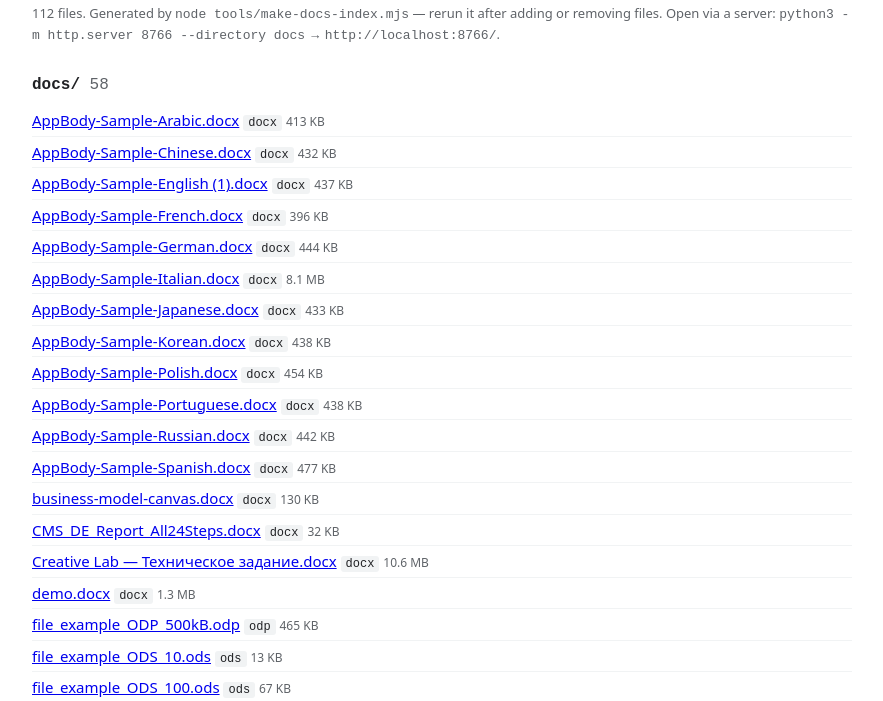
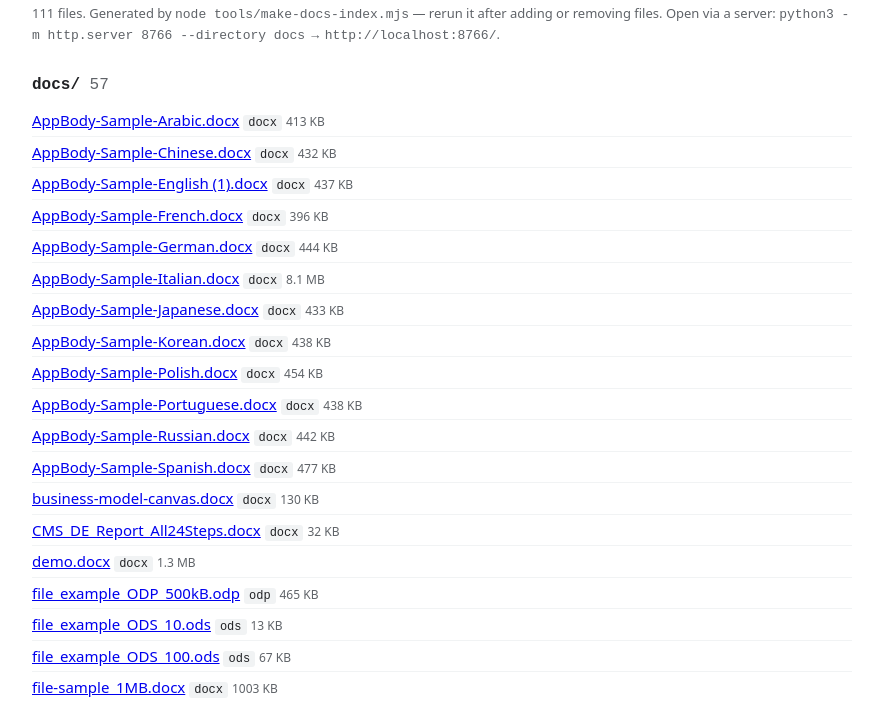
Before and after one commit to preved-medved/docx-viewer, a plain HTML site: page test-data-8336c0f2-9e8e-499e-aaf7-e33cf993ce1b/index.html in a window 1280 px wide. Shown: the part 65-766 px from the top of the page, without its empty margins (198-1081 px from the left). Drawn offline with Linux system fonts and the light colour scheme.

Commit message:
remove doc

```diff
--- a/test-data-8336c0f2-9e8e-499e-aaf7-e33cf993ce1b/index.html
+++ b/test-data-8336c0f2-9e8e-499e-aaf7-e33cf993ce1b/index.html
@@ -23,11 +23,11 @@
   </head>
   <body>
     <h1>Sample documents</h1>
-    <p class="hint">112 files. Generated by <code>node tools/make-docs-index.mjs</code> — rerun it after adding or removing files.
+    <p class="hint">111 files. Generated by <code>node tools/make-docs-index.mjs</code> — rerun it after adding or removing files.
       Open via a server: <code>python3 -m http.server 8766 --directory docs</code> → <code>http://localhost:8766/</code>.</p>
 
     <section>
-      <h2>docs/ <span>58</span></h2>
+      <h2>docs/ <span>57</span></h2>
       <ul>
         <li><a href="AppBody-Sample-Arabic.docx">AppBody-Sample-Arabic.docx</a> <span class="ext">docx</span> <span class="size">413 KB</span></li>
         <li><a href="AppBody-Sample-Chinese.docx">AppBody-Sample-Chinese.docx</a> <span class="ext">docx</span> <span class="size">432 KB</span></li>
@@ -43,7 +43,6 @@
         <li><a href="AppBody-Sample-Spanish.docx">AppBody-Sample-Spanish.docx</a> <span class="ext">docx</span> <span class="size">477 KB</span></li>
         <li><a href="business-model-canvas.docx">business-model-canvas.docx</a> <span class="ext">docx</span> <span class="size">130 KB</span></li>
         <li><a href="CMS_DE_Report_All24Steps.docx">CMS_DE_Report_All24Steps.docx</a> <span class="ext">docx</span> <span class="size">32 KB</span></li>
-        <li><a href="Creative%20Lab%20%E2%80%94%20%D0%A2%D0%B5%D1%85%D0%BD%D0%B8%D1%87%D0%B5%D1%81%D0%BA%D0%BE%D0%B5%20%D0%B7%D0%B0%D0%B4%D0%B0%D0%BD%D0%B8%D0%B5.docx">Creative Lab — Техническое задание.docx</a> <span class="ext">docx</span> <span class="size">10.6 MB</span></li>
         <li><a href="demo.docx">demo.docx</a> <span class="ext">docx</span> <span class="size">1.3 MB</span></li>
         <li><a href="file_example_ODP_500kB.odp">file_example_ODP_500kB.odp</a> <span class="ext">odp</span> <span class="size">465 KB</span></li>
         <li><a href="file_example_ODS_10.ods">file_example_ODS_10.ods</a> <span class="ext">ods</span> <span class="size">13 KB</span></li>
```
Also changed, not shown: 1 other file.
